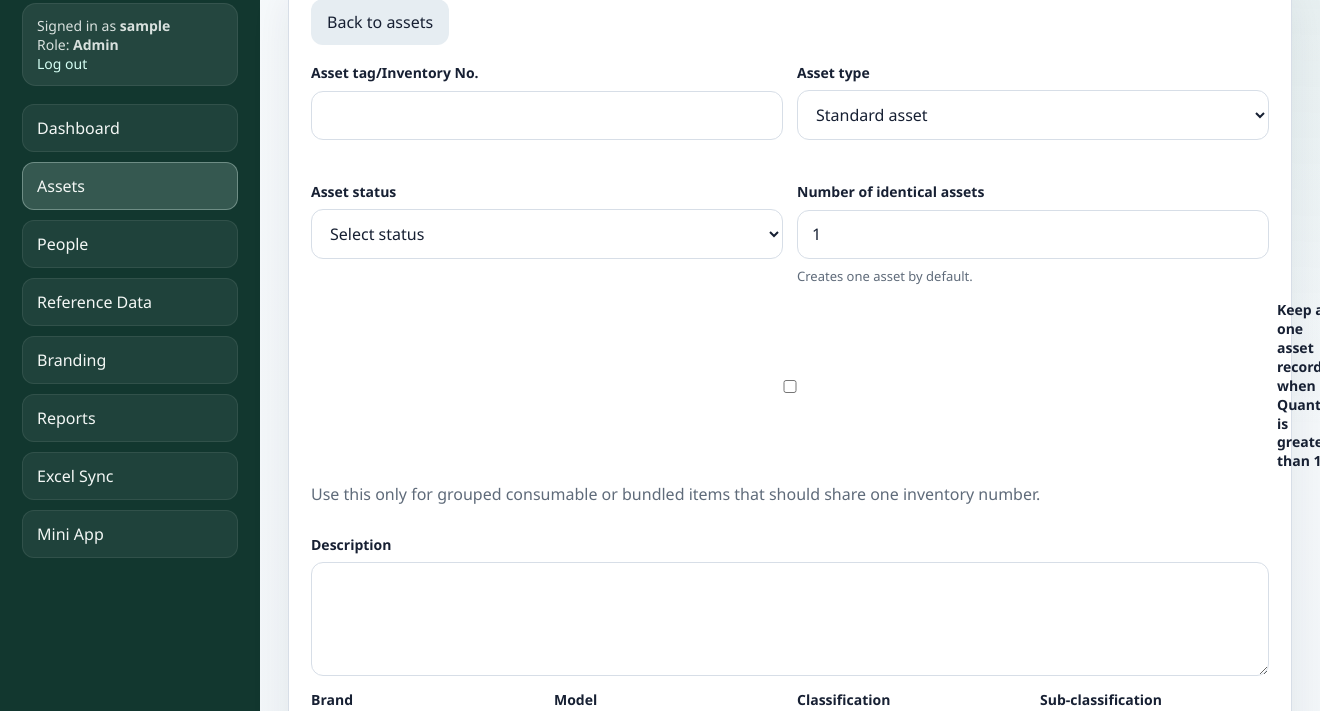
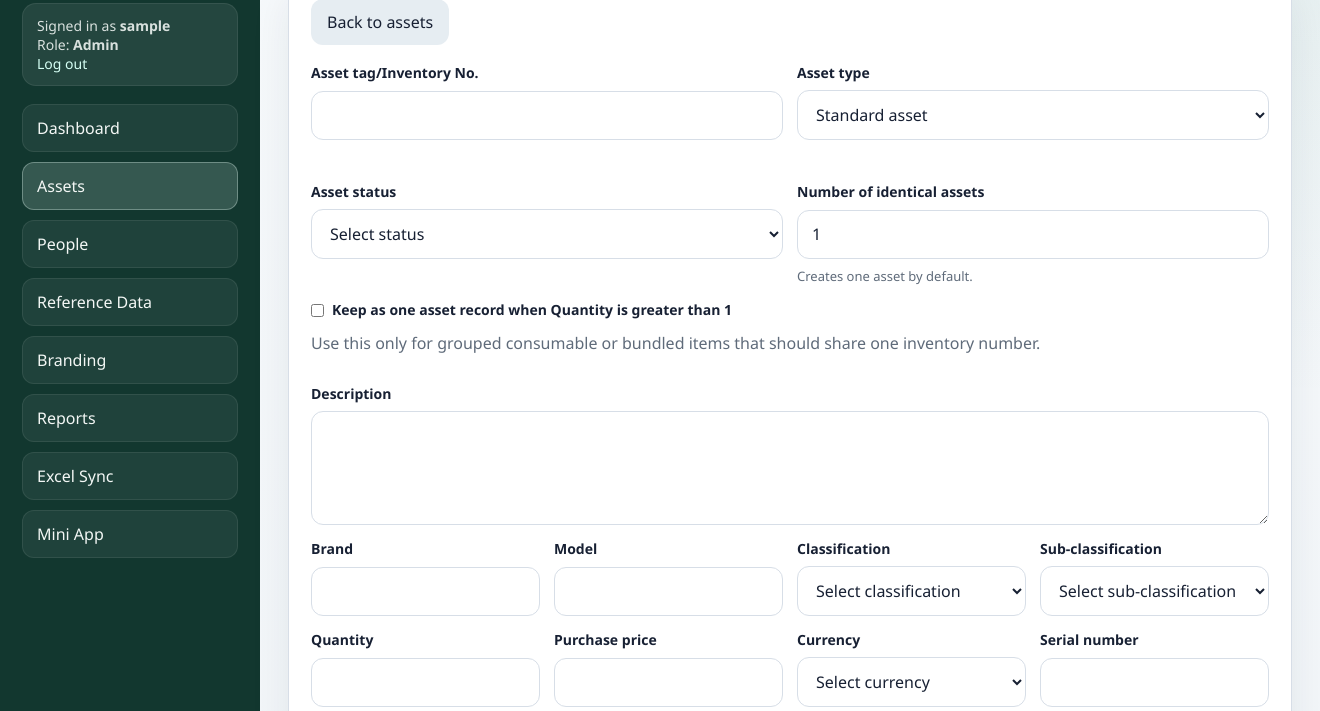
Before and after one commit to Stormaks2607/inventory-qr-system, a FastAPI app: page /admin/assets/new in a window 1320 px wide; the page is wider, and only the part inside the window is pictured. Shown: the part 236-947 px from the top of that part. Run offline with FastAPI, Linux system fonts and the light colour scheme; the visitor is signed in with stand-in values (Sample User, id 1); parts of the project's set-up code (start-up, migrations or seed data) failed here and were passed over.

Commit message:
Fix quantity bundle checkbox width

```diff
--- a/templates/admin_asset_create.html
+++ b/templates/admin_asset_create.html
@@ -68,11 +68,14 @@
         gap: 8px;
         font-weight: 700;
         line-height: 1.35;
+        width: fit-content;
     }
 
     .checkbox-line input {
         flex: 0 0 auto;
         margin: 0;
+        width: auto;
+        padding: 0;
     }
 
     @media (max-width: 900px) {
```
